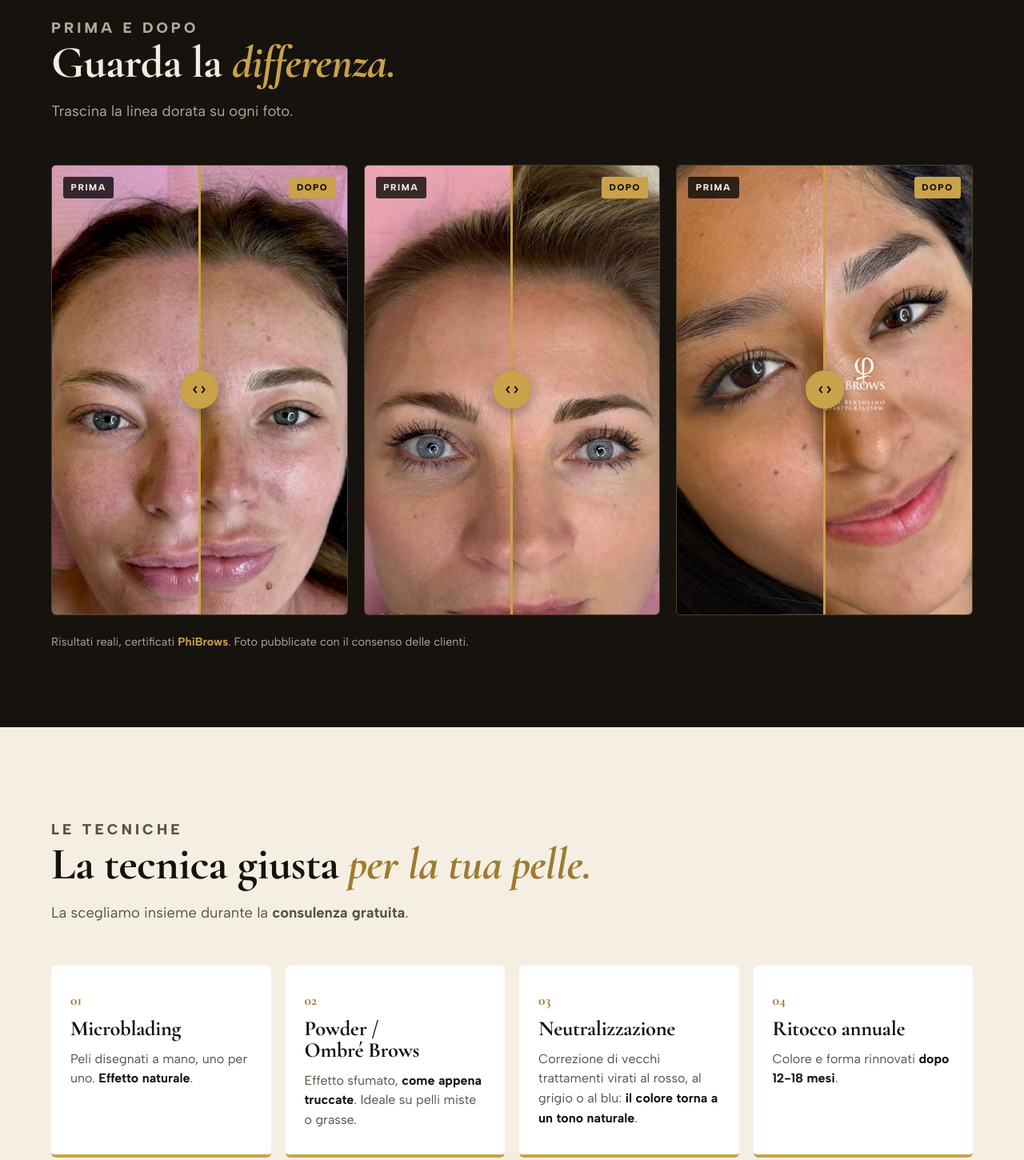
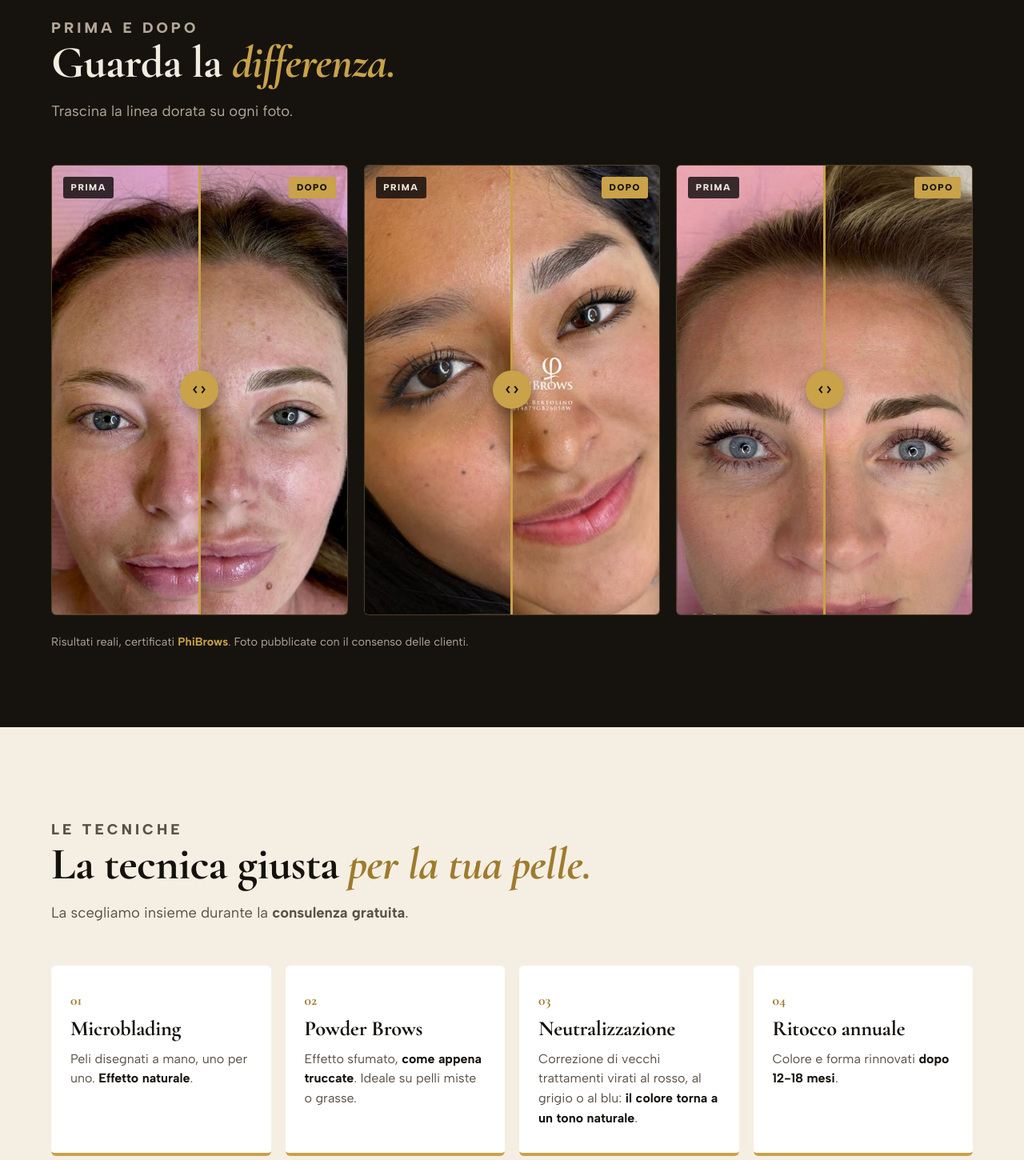
Before and after one commit to vannarellifabrizio-hash/giorgiana-landing, a plain HTML site: page index.html in a window 1280 px wide. Shown: the part 1059-2509 px from the top of the page at 80% size. Drawn offline with nearby package versions, Linux system fonts and the light colour scheme.

Commit message:
Powder Brows e nuovo ordine dei prima/dopo
Co-Authored-By: Claude Opus 5.5 <noreply@anthropic.com>

```diff
--- a/index.html
+++ b/index.html
@@ -474,8 +474,8 @@ fbq('track', 'ViewContent');
         </figure>
         <figure>
           <div class="ba-slider" data-ba>
-            <div class="ba-img ba-after"><img src="img/caso2-dopo.jpg" width="480" height="729" loading="lazy" decoding="async" alt="Sopracciglia dopo il trattamento, caso 2"></div>
-            <div class="ba-img ba-before"><img src="img/caso2-prima.jpg" width="480" height="729" loading="lazy" decoding="async" alt="Sopracciglia prima del trattamento, caso 2"></div>
+            <div class="ba-img ba-after"><img src="img/caso5-dopo.jpg" width="480" height="729" loading="lazy" decoding="async" alt="Sopracciglia dopo il trattamento, caso 3"></div>
+            <div class="ba-img ba-before"><img src="img/caso5-prima.jpg" width="480" height="729" loading="lazy" decoding="async" alt="Sopracciglia prima del trattamento, caso 3"></div>
             <span class="ba-tag before">Prima</span>
             <span class="ba-tag after">Dopo</span>
             <div class="ba-divider"><div class="ba-handle" tabindex="0" role="slider" aria-label="Trascina per confrontare prima e dopo" aria-valuemin="0" aria-valuemax="100" aria-valuenow="50"><svg viewBox="0 0 24 24" fill="none" stroke="currentColor" stroke-width="2.2"><path d="M8 7l-4 5 4 5M16 7l4 5-4 5"/></svg></div></div>
@@ -483,8 +483,8 @@ fbq('track', 'ViewContent');
         </figure>
         <figure>
           <div class="ba-slider" data-ba>
-            <div class="ba-img ba-after"><img src="img/caso5-dopo.jpg" width="480" height="729" loading="lazy" decoding="async" alt="Sopracciglia dopo il trattamento, caso 3"></div>
-            <div class="ba-img ba-before"><img src="img/caso5-prima.jpg" width="480" height="729" loading="lazy" decoding="async" alt="Sopracciglia prima del trattamento, caso 3"></div>
+            <div class="ba-img ba-after"><img src="img/caso2-dopo.jpg" width="480" height="729" loading="lazy" decoding="async" alt="Sopracciglia dopo il trattamento, caso 2"></div>
+            <div class="ba-img ba-before"><img src="img/caso2-prima.jpg" width="480" height="729" loading="lazy" decoding="async" alt="Sopracciglia prima del trattamento, caso 2"></div>
             <span class="ba-tag before">Prima</span>
             <span class="ba-tag after">Dopo</span>
             <div class="ba-divider"><div class="ba-handle" tabindex="0" role="slider" aria-label="Trascina per confrontare prima e dopo" aria-valuemin="0" aria-valuemax="100" aria-valuenow="50"><svg viewBox="0 0 24 24" fill="none" stroke="currentColor" stroke-width="2.2"><path d="M8 7l-4 5 4 5M16 7l4 5-4 5"/></svg></div></div>
@@ -510,7 +510,7 @@ fbq('track', 'ViewContent');
         </div>
         <div class="service-card">
           <span class="num">02</span>
-          <h3>Powder / Ombré Brows</h3>
+          <h3>Powder Brows</h3>
           <p>Effetto sfumato, <strong>come appena truccate</strong>. Ideale su pelli miste o grasse.</p>
         </div>
         <div class="service-card">
```
